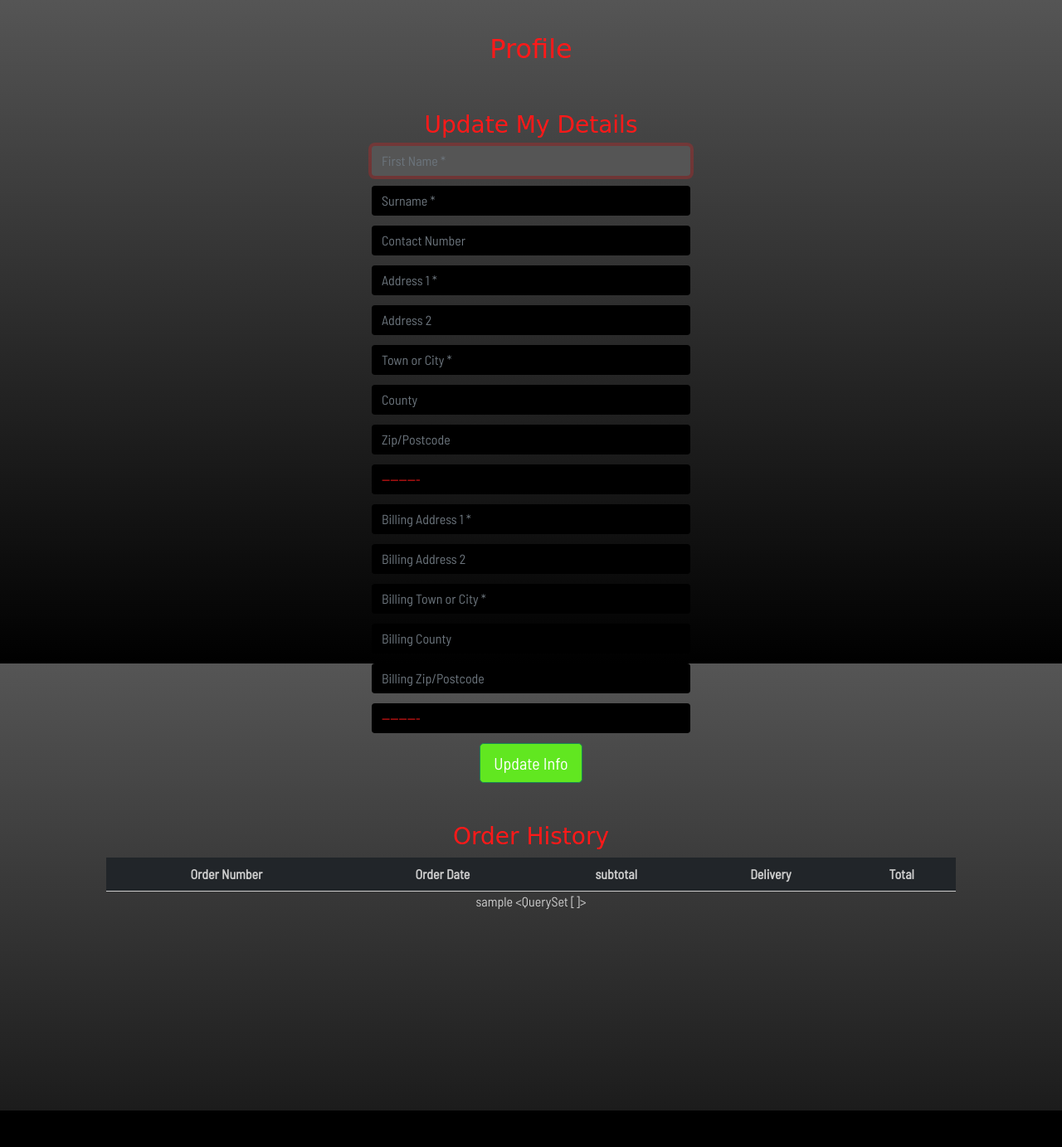
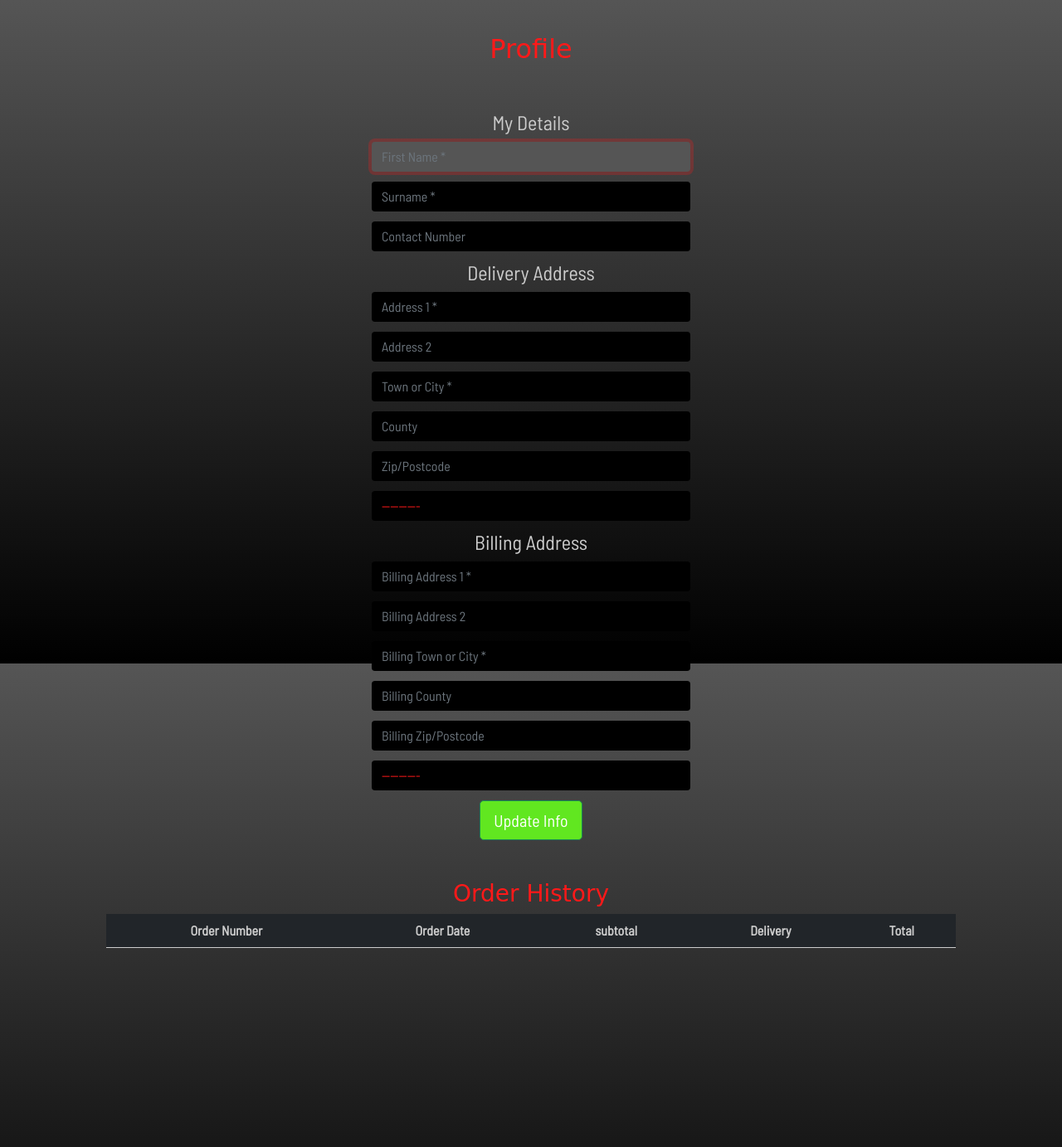
Before and after one commit to KWSNick/filmnight, a Django app: page /profile/ in a window 1280 px wide. Shown: the part 90-1473 px from the top of the page at 83% size. Before the commit the page ends 1429 px from the top, so only its background shows below. Run offline with Django 3.2, Linux system fonts and the light colour scheme; the visitor is signed in with stand-in values (Sample User, id 1); data comes from the database, SQL or seed files in the repository; data that the repository does not hold is empty; some libraries are stand-ins or nearby versions; some web fonts are replaced.

Commit message:
Added javascript to enter in headings above profile form sections and formatted the order history section.

```diff
--- /dev/null
+++ b/profiles/static/profiles/css/profiles.css
@@ -0,0 +1,4 @@
+.historic_orders {
+    max-height: 80vh;
+    overflow-y: auto;
+}
--- /dev/null
+++ b/profiles/static/profiles/js/profiles.js
@@ -0,0 +1,4 @@
+$(document).ready(function () {
+    $('#div_id_delivery_add1').before('<div class="col"><h4>Delivery Address</h4></div>');
+    $('#div_id_billing_add1').before('<div class="col"><h4>Billing Address</h4></div>');
+});
--- a/profiles/templates/profiles/profile.html
+++ b/profiles/templates/profiles/profile.html
@@ -1,11 +1,19 @@
 {% extends "base.html" %}
 {% load static %}
+
+{% block add_css %}
+<link rel="stylesheet" type="text/css" href="{% static 'profiles/css/profiles.css' %}">
+{% endblock %}
+
+{% block add_js %}
+<script src="{% static 'profiles/js/profiles.js' %}" type="text/javascript"></script>
+{% endblock %}
 
 {% block content %}
 <h2 class="header_font sec_text_clr">Profile</h2>
 <div class="row gx-0">
     <div class="col-12 mt-5">
-        <h3 class="header_font sec_text_clr">Update My Details</h3>
+        <h4>My Details</h4>
         <form action="{% url 'profile' %}" method="POST" id="checkout_form">
             {% csrf_token %}
             {{ form|crispy }}
@@ -19,6 +27,7 @@
 <div class="row gx-0">
     <div class="col-12 mt-5">
         <h3 class="header_font sec_text_clr">Order History</h3>
+        <div class="col historic_orders">
             <table class="table table-dark table-striped centerAndWidth pri_text_clr">
                 <thead>
                     <tr>
@@ -45,7 +54,5 @@
             </table>
         </div>
     </div>
-
-{{ profile }}
-{{ orders }}
+</div>
 {% endblock %}
--- a/static/js/films.js
+++ b/static/js/films.js
@@ -1,20 +1,20 @@
-$('.card-img-top').first().ready(function(){
+$(document).ready(function () {
    let imageHeight = $('.card-img-top').first().height();
    $('.card-info').height(imageHeight);
 
-   $('.right').click(function() {
+   $('.right').click(function () {
       $(this).parent().siblings('.horz_scroll').animate({
          scrollLeft: "+=500"
       })
    });
 
-   $('.left').click(function() {
+   $('.left').click(function () {
       $(this).parent().siblings('.horz_scroll').animate({
          scrollLeft: "-=500"
       })
    });
 
-   $('.home').click(function() {
+   $('.home').click(function () {
       $(this).parent().siblings('.horz_scroll').animate({
          scrollLeft: "=0"
       })
```
Lines whose indentation alone changed are shown as unchanged.
